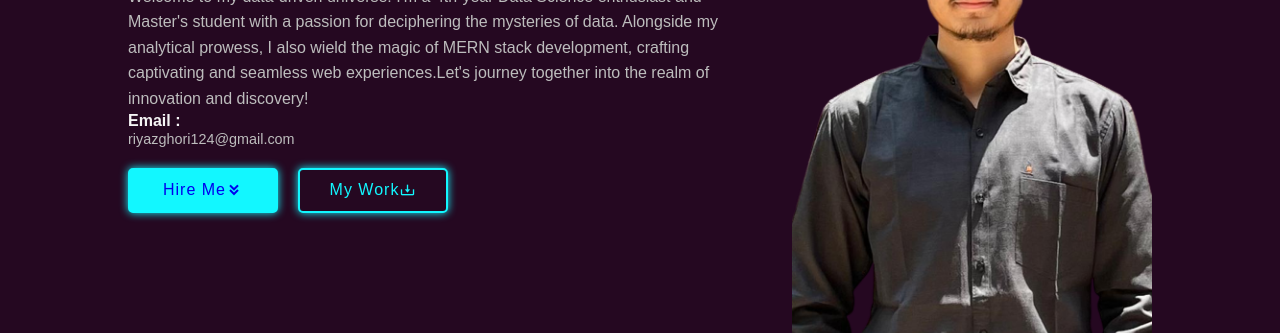
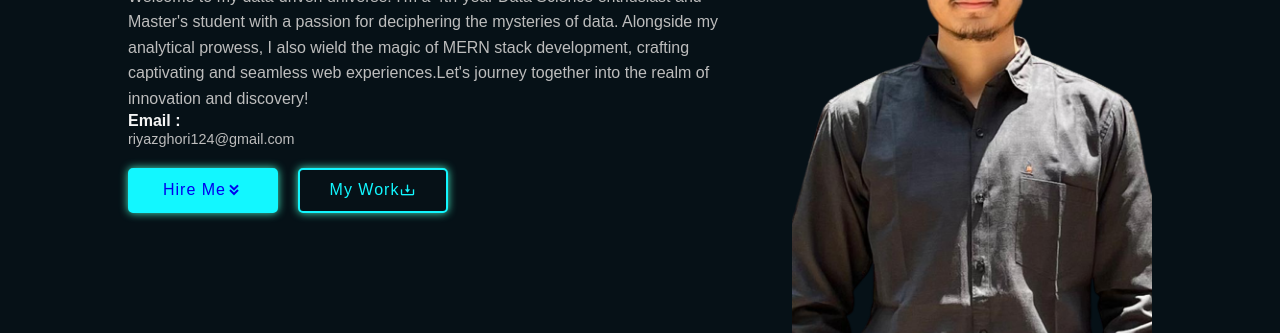
Before and after one commit to DevendraSiShekhawat/Portfolio_1, a plain HTML site: page index.html in a window 1280 px wide. Shown: the part 278-611 px from the top of the page. Drawn offline with nearby package versions, Linux system fonts and the light colour scheme.

```diff
--- a/style.css
+++ b/style.css
@@ -12,11 +12,11 @@
 :root{
     --text-color: #f5f5f5;
     --hover-color: #12f7ff;
-    --bg-color: #250821;
+    --bg-color: #061117;
     --secon-bg-color: #292e33;
     --norma-font: 2rem;
     --big-font: 2.5rem;
-    --neon-box-shadow: 0 0 .5rem #12f7ff;
+    --neon-box-shadow: 0 0 .5rem #44edc5;
     --h2-font: 3rem;
     --font-neon-text-shadow: 0 0 10px rgba(18,247,255,0.3),
     0 0 20px rgba(18,247,255,0.3),
```
